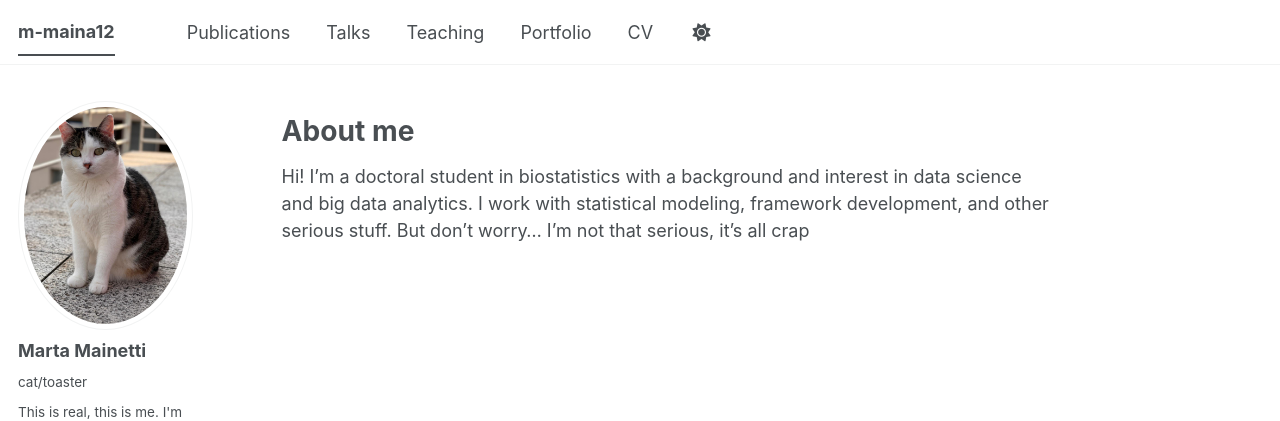
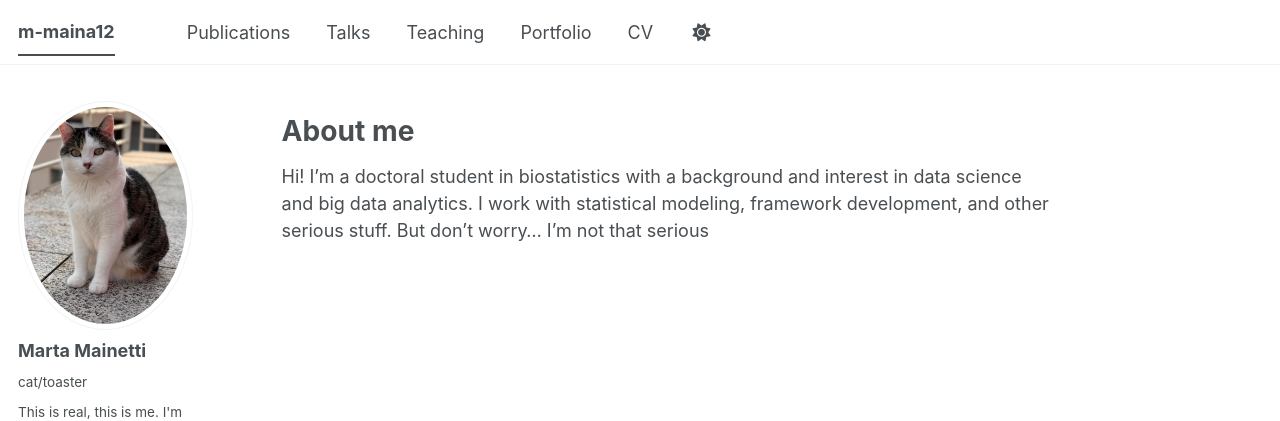
Before and after one commit to m-maina12/m-maina12.github.io, a Jekyll site: the page built from _pages/about.md, in a window 1280 px wide. Shown: the top 421 px of the page. Built offline with Jekyll 4.4.1, drawn with Linux system fonts in a browser that asks for light colours; some web fonts are replaced; a script bundle is joined from its source files by our own code; library files that are not in the unit come from our copies.

Commit message:
Update about.md

```diff
--- a/_pages/about.md
+++ b/_pages/about.md
@@ -9,4 +9,4 @@ redirect_from:
 
 About me
 ======
-Hi! I’m a doctoral student in biostatistics with a background and interest in data science and big data analytics. I work with statistical modeling, framework development, and other serious stuff. But don’t worry… I'm not that serious, it's all crap
+Hi! I’m a doctoral student in biostatistics with a background and interest in data science and big data analytics. I work with statistical modeling, framework development, and other serious stuff. But don’t worry… I'm not that serious
```
